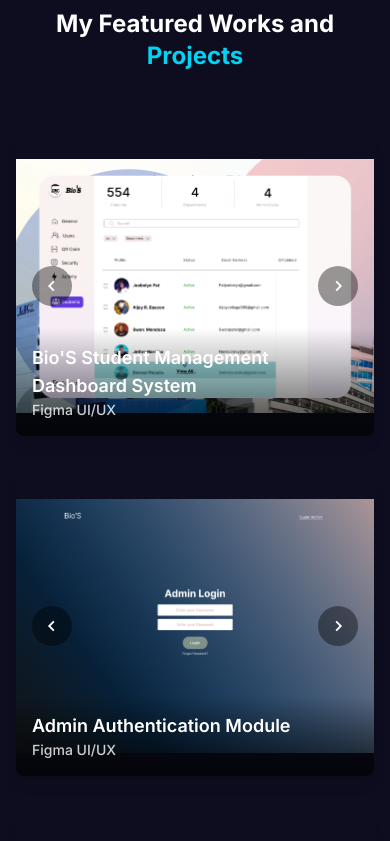
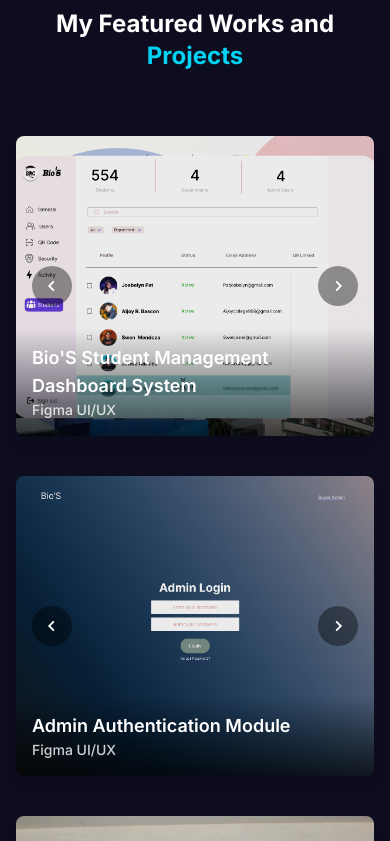
Before and after one commit to tanoshii777/tanoshii-portfolio, a Next.js app: page / in a window 390 px wide. Shown: the part 4000-4841 px from the top of the page. Built offline with nearby package versions, Linux system fonts and the light colour scheme.

Commit message:
Fix: Set fixed Subtle Overlay

```diff
--- a/components/Home/Projects/Projects.tsx
+++ b/components/Home/Projects/Projects.tsx
@@ -49,21 +49,23 @@ function ProjectCard({ navId, slides }: any) {
         {slides.map((slide: any, idx: number) => (
           <SwiperSlide key={idx}>
             <div
-              className="relative w-full h-[300px] sm:h-[500px] cursor-pointer"
+              className="relative w-full h-[300px] sm:h-[500px] cursor-pointer bg-transparent"
               onClick={() => {
                 setStartIndex(idx);
                 setLightboxOpen(true);
               }}
             >
-              {/* Image */}
               <Image
                 src={slide.src}
-                alt="..."
+                alt={slide.title || "Project"}
                 fill
-                className="object-contain sm:object-cover"
+                className="object-cover"
               />
 
-              {/* Title + description with transparent black bg */}
+              {/* Subtle overlay */}
+              <div className="absolute inset-0 bg-black/8"></div>
+
+              {/* Title + description */}
               {(slide.title || slide.tech) && (
                 <div className="absolute bottom-0 left-0 w-full bg-gradient-to-t from-black/70 to-transparent p-4">
                   {slide.title && (
```
